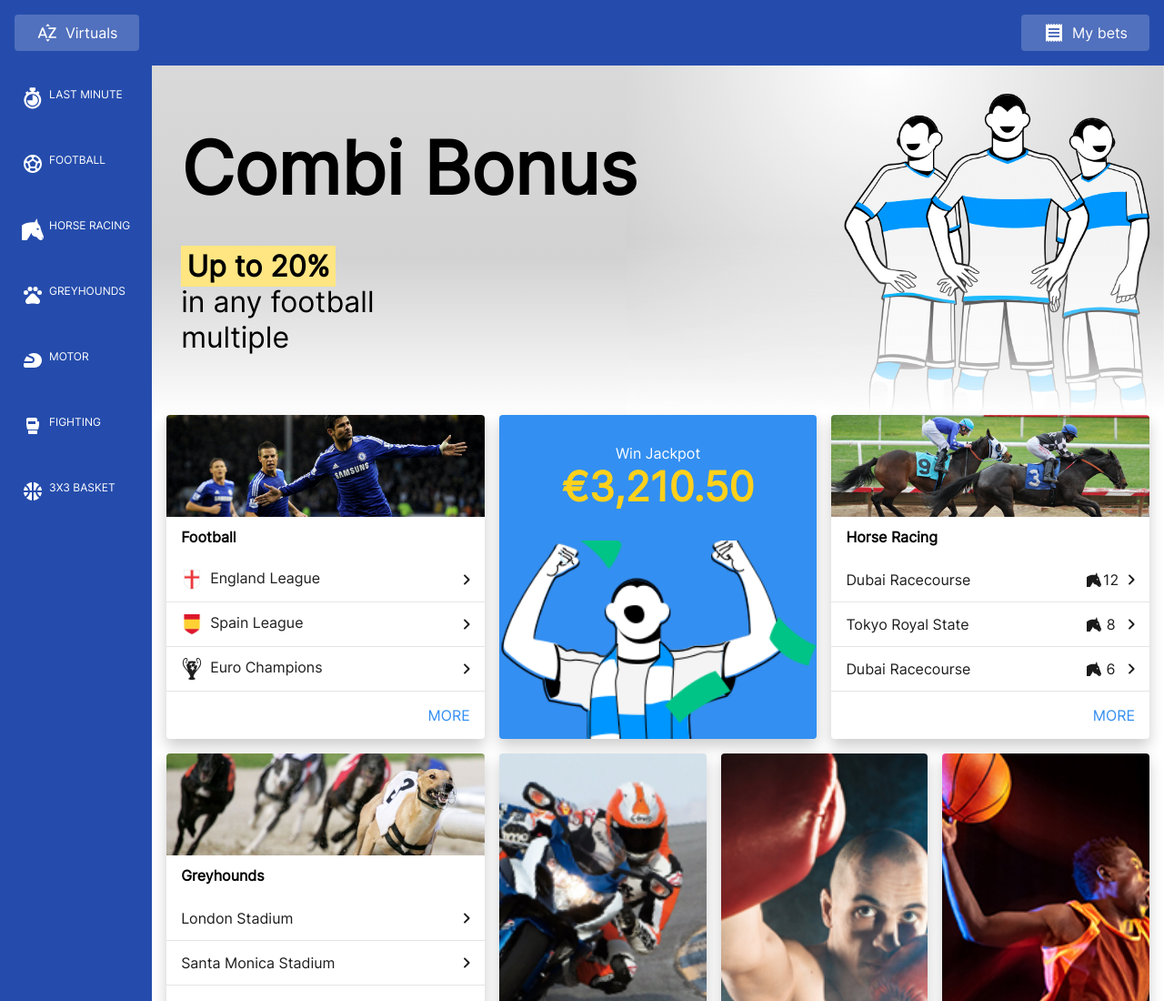
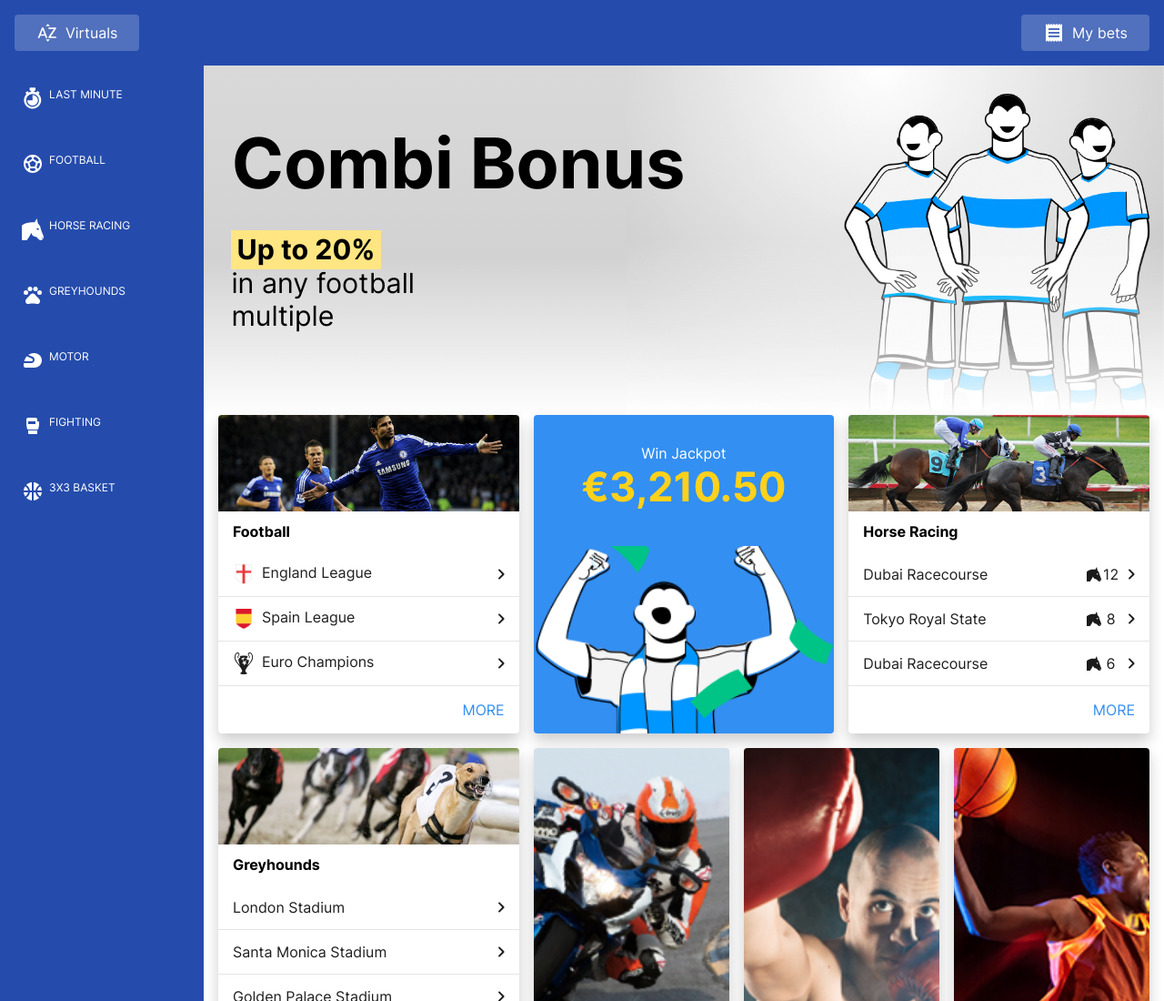
Before and after one commit to luisquispetello/GoldenRace-test, a website: page src/index.html in a window 1280 px wide. Shown: the top 1100 px of the page at 91% size. Drawn offline with nearby package versions, Linux system fonts and the light colour scheme; files that its build step writes are made by us from their sources.

Commit message:
update the css

```diff
--- a/src/sass/style.scss
+++ b/src/sass/style.scss
@@ -1,6 +1,6 @@
 $color-font: #1e1e1e;
 $color-accent: #254cac;
-$color-font-2: #fff;
+$color-font-light: #fff;
 
 /* Box sizing rules */
 *,
@@ -34,8 +34,16 @@ img {
 
 @font-face {
   font-family: "Inter";
-  src: url("../assets/fonts/Inter.ttf") format("truetype");
+  src: url("../assets/fonts/Inter-Regular.ttf") format("truetype");
   font-weight: 400;
+  font-display: block;
+  font-style: normal;
+}
+
+@font-face {
+  font-family: "Inter";
+  src: url("../assets/fonts/Inter-Bold.ttf") format("truetype");
+  font-weight: 900;
   font-display: block;
   font-style: normal;
 }
@@ -46,7 +54,7 @@ body {
 }
 
 button {
-  color: $color-font-2;
+  color: $color-font-light;
   font-family: inherit;
   background-color: rgba(255, 255, 255, 0.2);
   border: 0;
@@ -95,12 +103,16 @@ button {
   -webkit-overflow-scrolling: touch;
   -ms-overflow-style: -ms-autohiding-scrollbar;
 
+  @media (min-width: 70em) {
+    width: 14em;
+  }
+
   &::-webkit-scrollbar {
     display: none;
   }
 
   &__scroll {
-    color: $color-font-2;
+    color: $color-font-light;
     font-size: 0.75em;
     text-transform: uppercase;
 
@@ -177,16 +189,16 @@ button {
 
   .content {
     padding: 2em 1em;
-    font-size: clamp(1rem, 3vw, 2rem);
+    font-size: clamp(0.9rem, 3vw, 1.9rem);
     mark {
       background-color: #ffe682;
       padding: 0.1em 0.2em;
       font-weight: bold;
     }
     &__title {
-      font-size: clamp(1rem, 7vw, 5rem);
+      font-size: clamp(1rem, 6vw, 7rem);
       font-weight: bold;
-      margin-bottom: 0.5em;
+      margin-bottom: 0.4em;
     }
   }
 }
```
Also changed, not shown: src/assets/fonts/Inter-Bold.ttf (added), src/assets/fonts/Inter-Regular.ttf (added), src/assets/fonts/Inter.ttf (deleted).
